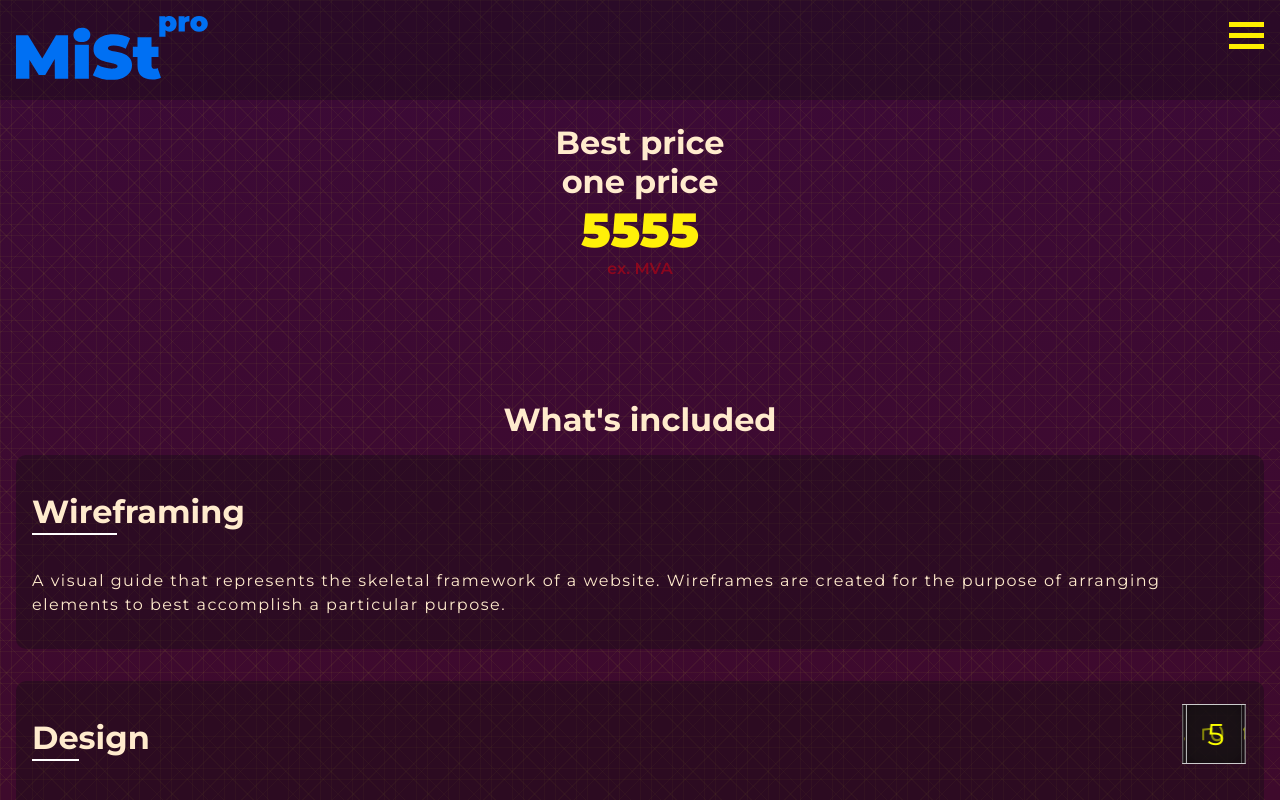
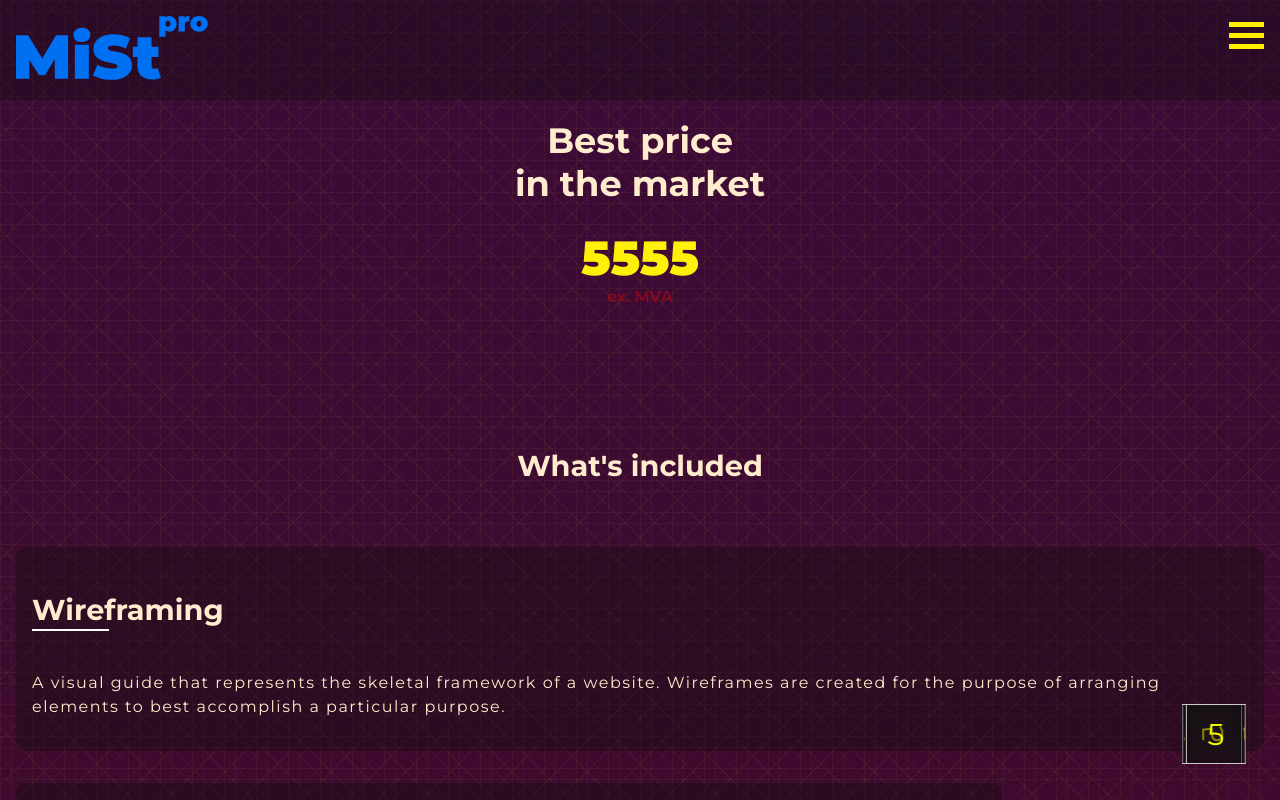
Before and after one commit to simmer5/mist-production, a Next.js app: page /best-price in a window 1280 px wide. Shown: the top 800 px of the page. Built offline with nearby package versions, Linux system fonts and the light colour scheme.

Commit message:
some adds

```diff
--- a/components/card/Card.js
+++ b/components/card/Card.js
@@ -4,7 +4,7 @@ import styles from './Card.module.scss'
 const Card = ({ title, description = 'no', color }) => {
 	return (
 		<div className={color === 'white' ? styles.cardWhite : styles.cardBlack}>
-			<h1 className={styles.title}>{title}</h1>
+			<h3 className={styles.title}>{title}</h3>
 			<p
 				className={styles.description}
 				style={{ display: description === 'no' && 'none' }}
--- a/components/card/Card.module.scss
+++ b/components/card/Card.module.scss
@@ -10,6 +10,7 @@
 		position: relative;
 		color: blanchedalmond;
 		z-index: 0;
+		font-size: 1.8rem;
 		&::after {
 			position: absolute;
 			content: '';
--- a/pages/best-price.js
+++ b/pages/best-price.js
@@ -19,7 +19,8 @@ const BestPrice = () => {
 			<div className={styles.frontWrapper}>
 				<header>
 					<h1>
-						Best price <br /> one price
+						Best price <br />
+						in the market
 					</h1>
 				</header>
 
@@ -32,9 +33,9 @@ const BestPrice = () => {
 			</div>
 			<div className={styles.wrapper}>
 				<header>
-					<h1>What's included</h1>
+					<h2>What's included</h2>
 				</header>
-
+				<div className={styles.cardWrapper}>
 					<Card
 						title='Wireframing'
 						description='A visual guide that represents the skeletal framework of a website.
@@ -47,16 +48,16 @@ const BestPrice = () => {
 					/>
 					<Card
 						title='Development'
-					description='A visual guide that represents the skeletal framework of a website.
-						Wireframes are created for the purpose of arranging elements to best
-						accomplish a particular purpose.'
+						description='Development is the building and maintenance of websites; it’s the work that happens behind the scenes to make a website look great, work fast and perform well with a seamless user experience.'
 					/>
+				</div>
+
 				<header>
 					<h1>Extras</h1>
 					<p>What is not included</p>
 				</header>
 				<Card color='white' title='Logo making' />
-				<Card color='white' title='Taxting' />
+				<Card color='white' title='Texts, translations' />
 				<Card color='white' title='Hosting' />
 			</div>
 
--- a/styles/BestPrice.module.scss
+++ b/styles/BestPrice.module.scss
@@ -64,6 +64,10 @@
 		flex-direction: column;
 		align-content: center;
 		justify-content: center;
+		.cardWrapper {
+			display: flex;
+			flex-wrap: wrap;
+		}
 	}
 	.logoContainer {
 		position: absolute;
@@ -87,12 +91,20 @@
 		z-index: 1;
 	}
 	header {
+		margin: 1.5rem auto;
 		h1 {
 			margin: 0;
 			color: blanchedalmond;
+			font-size: 2.2rem;
 		}
 		p {
 			margin: 0;
+			font-size: 1.5rem;
+			color: blanchedalmond;
+		}
+		h2 {
+			color: blanchedalmond;
+			font-size: 1.8rem;
 		}
 	}
 }
--- /dev/null
+++ b/styles/TechStack.module.scss
@@ -0,0 +1,101 @@
+.container {
+	height: 100vh;
+	display: flex;
+	align-items: center;
+	justify-content: center;
+	flex-direction: column;
+	text-align: center;
+	background-image: radial-gradient(
+			circle at 29% 55%,
+			hsla(329, 0%, 99%, 0.05) 0%,
+			hsla(329, 0%, 99%, 0.05) 4%,
+			transparent 4%,
+			transparent 44%,
+			transparent 44%,
+			transparent 100%
+		),
+		radial-gradient(
+			circle at 85% 89%,
+			hsla(329, 0%, 99%, 0.05) 0%,
+			hsla(329, 0%, 99%, 0.05) 51%,
+			transparent 51%,
+			transparent 52%,
+			transparent 52%,
+			transparent 100%
+		),
+		radial-gradient(
+			circle at 6% 90%,
+			hsla(329, 0%, 99%, 0.05) 0%,
+			hsla(329, 0%, 99%, 0.05) 53%,
+			transparent 53%,
+			transparent 64%,
+			transparent 64%,
+			transparent 100%
+		),
+		radial-gradient(
+			circle at 35% 75%,
+			hsla(329, 0%, 99%, 0.05) 0%,
+			hsla(329, 0%, 99%, 0.05) 6%,
+			transparent 6%,
+			transparent 98%,
+			transparent 98%,
+			transparent 100%
+		),
+		radial-gradient(
+			circle at 56% 75%,
+			hsla(329, 0%, 99%, 0.05) 0%,
+			hsla(329, 0%, 99%, 0.05) 16%,
+			transparent 16%,
+			transparent 23%,
+			transparent 23%,
+			transparent 100%
+		),
+		radial-gradient(
+			circle at 42% 0%,
+			hsla(329, 0%, 99%, 0.05) 0%,
+			hsla(329, 0%, 99%, 0.05) 3%,
+			transparent 3%,
+			transparent 26%,
+			transparent 26%,
+			transparent 100%
+		),
+		radial-gradient(
+			circle at 29% 28%,
+			hsla(329, 0%, 99%, 0.05) 0%,
+			hsla(329, 0%, 99%, 0.05) 51%,
+			transparent 51%,
+			transparent 75%,
+			transparent 75%,
+			transparent 100%
+		),
+		radial-gradient(
+			circle at 77% 21%,
+			hsla(329, 0%, 99%, 0.05) 0%,
+			hsla(329, 0%, 99%, 0.05) 35%,
+			transparent 35%,
+			transparent 55%,
+			transparent 55%,
+			transparent 100%
+		),
+		radial-gradient(
+			circle at 65% 91%,
+			hsla(329, 0%, 99%, 0.05) 0%,
+			hsla(329, 0%, 99%, 0.05) 46%,
+			transparent 46%,
+			transparent 76%,
+			transparent 76%,
+			transparent 100%
+		),
+		linear-gradient(135deg, rgb(255, 240, 9), rgb(255, 207, 0));
+	nav {
+		background-color: rgba(12, 12, 12, 0.35);
+		min-width: 100vw;
+		display: flex;
+		align-content: center;
+		justify-content: space-between;
+		position: fixed;
+		top: 0;
+		padding: 1rem;
+		z-index: 1;
+	}
+}
```
Also changed, not shown: components/logos/NextLogo.js (added, +21 -0 lines), components/logos/ReactLogo.js (added, +26 -0 lines), pages/index.js (+10 -2 lines), pages/tech-stack.js (added, +25 -0 lines), styles/Home.module.scss (+12 -0 lines). Lines whose indentation alone changed are shown as unchanged.
